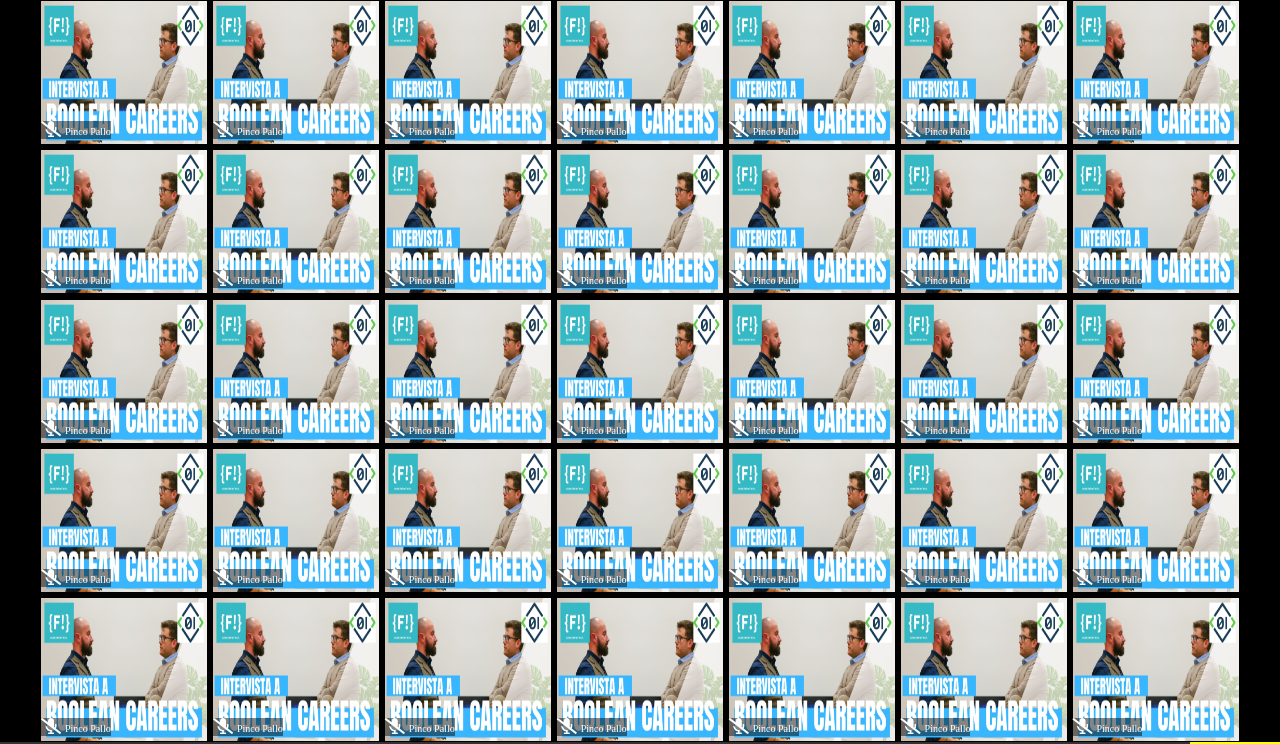
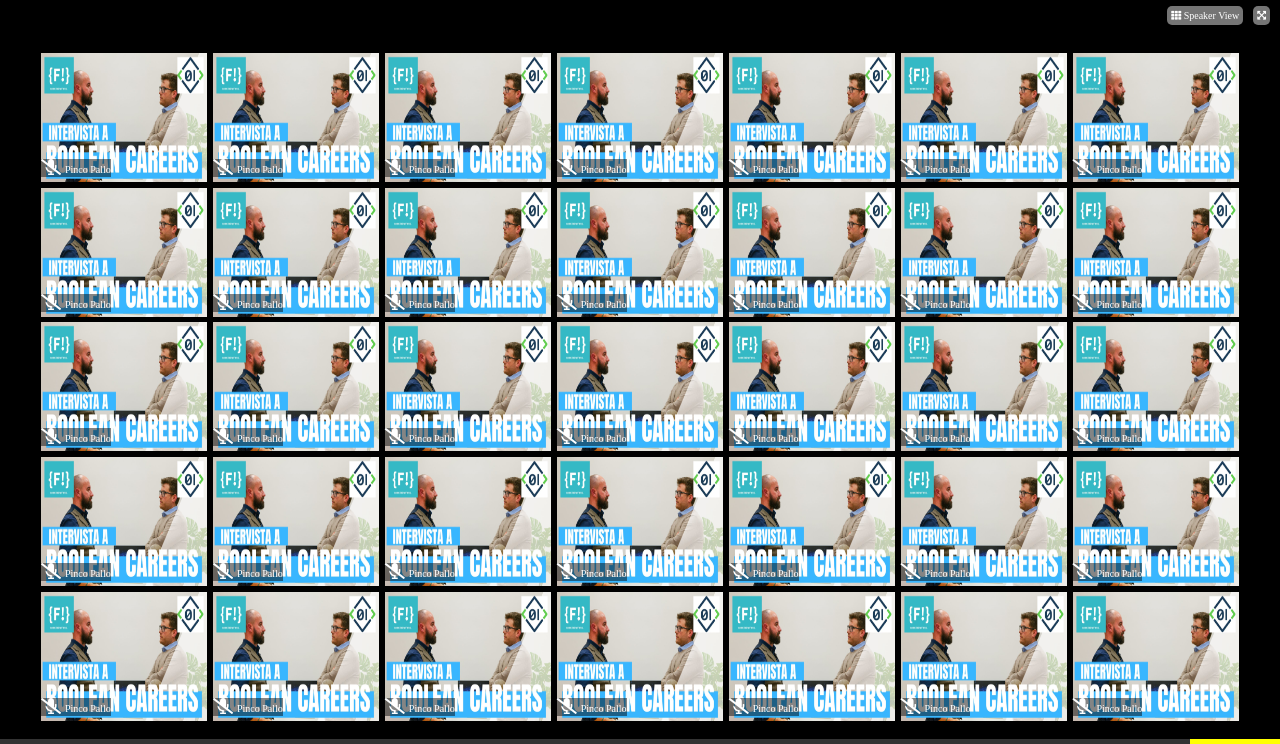
Before and after one commit to Tiberiu-Pislaru/html-css-zoom, a plain HTML site: page index.html in a window 1280 px wide. Shown: the top 744 px of the page. Drawn offline with Linux system fonts and the light colour scheme.

Commit message:
Inserita la Navbar

```diff
--- a/css/style.css
+++ b/css/style.css
@@ -15,6 +15,22 @@
     /* background: #000; */
 }
 
+nav{
+    width:100%;
+    height: 30px;
+    /* background-color:blue; */
+    display: flex;
+    justify-content: flex-end;
+    align-items: center;
+}
+
+.nav{
+    margin-right: 10px;
+    background-color: #757575;
+    border-radius: 5px;
+    padding: 4px;
+}
+
 .container-face{
     display: flex;
     flex-wrap: wrap;
@@ -22,20 +38,19 @@
     /* height: 500px; */
     margin: 0 auto;
     /* background-color: red; */
-    align-content:space-between;
-    justify-content:space-between
+    align-content:space-around;
+    justify-content:space-between;
+    padding-bottom: 15px;
+    align-items: center;
 }
 
 .face{
     width:calc((100% / 7) - 3px);
-    height:calc(((100vh - 60px) / 5) - 3px);
+    height:calc((100vh - 145px) / 5) ;
     /* background-color: yellow; */
     border: 1px solid black;
     background: url('../img/giphy.gif') no-repeat;
     background-size: contain;
-    /* display: flex; */
-    align-items: flex-end;
-
     position:relative;
 }
 
@@ -113,6 +128,9 @@
     height: 100%;
 }
 
-.face .testo span, .footer .icon span, .footer button{
+.face .testo span,
+.footer .icon span,
+.footer button,
+nav{
     font-size: x-small;
 }
--- a/index.html
+++ b/index.html
@@ -10,6 +10,15 @@
 </head>
 <body>
     <div class="container">
+        <nav>
+            <div class="nav speaker-view col-w">
+                <i class="fas fa-th"></i>
+                <span>Speaker View</span>
+            </div>
+            <div class="nav col-w">
+                <i class="fas fa-expand-arrows-alt"></i>
+            </div>
+        </nav>
         <div class="container-face">
             <div class="face col-w">
 
```
